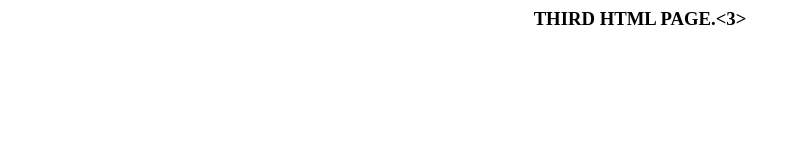
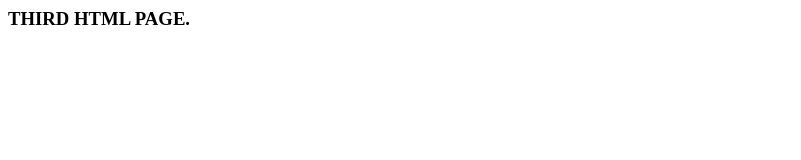
Before and after one commit to kajal070/freshersbatch-oct16, a plain HTML site: page Third.html in a window 1280 px wide. Shown: the whole page, without its empty margins (0-801 px from the left). Drawn offline with Linux system fonts and the light colour scheme.

Commit message:
modified a few html

```diff
--- a/Third.html
+++ b/Third.html
@@ -3,8 +3,6 @@
  <title>THIRD HTML PAGE</title>
 </head>
 <body>
-     <center>
-      <h3>THIRD HTML PAGE.<3>
-   </center>
+      <h3>THIRD HTML PAGE.<h3>
 </body>
 </html>
```
Also changed, not shown: Second.html (+1 -3 lines).
